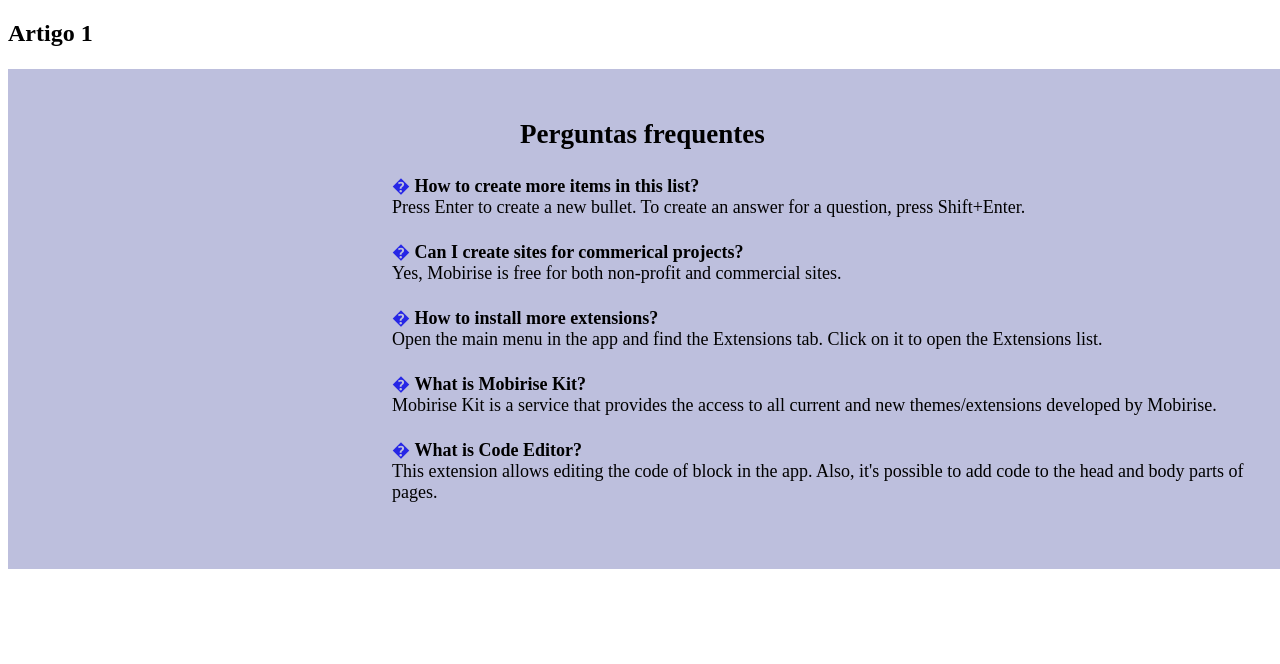
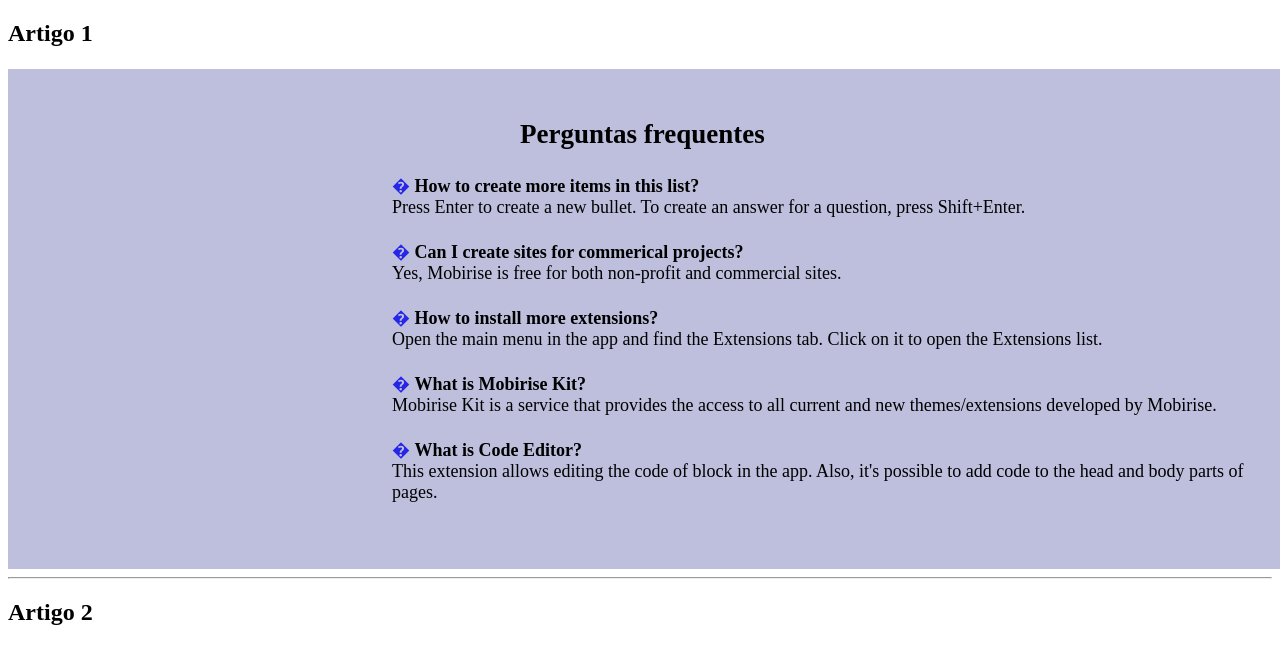
Before and after one commit to Watersage980/components, a plain HTML site: page articles/article.html in a window 1280 px wide. Drawn offline with Linux system fonts and the light colour scheme.

Commit message:
article 1

```diff
--- a/articles/article.html
+++ b/articles/article.html
@@ -45,5 +45,7 @@
         </ul>
         </span>
     </div>
+    <hr>
+    <h2>Artigo 2</h2>
 </body>
 </html>
```
